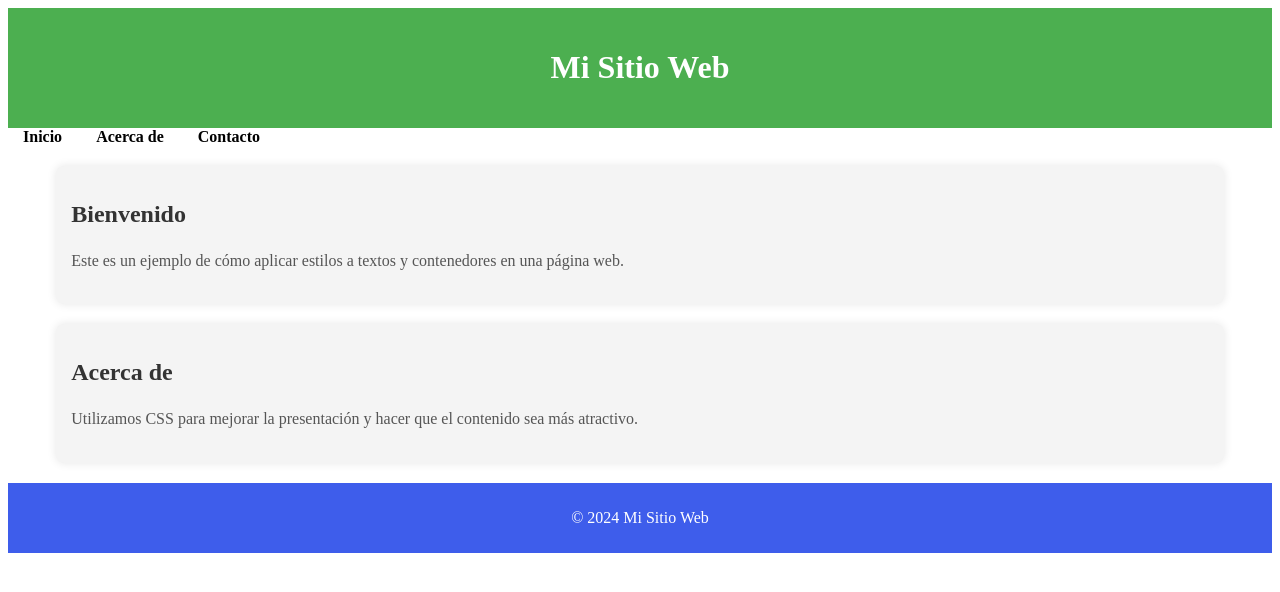
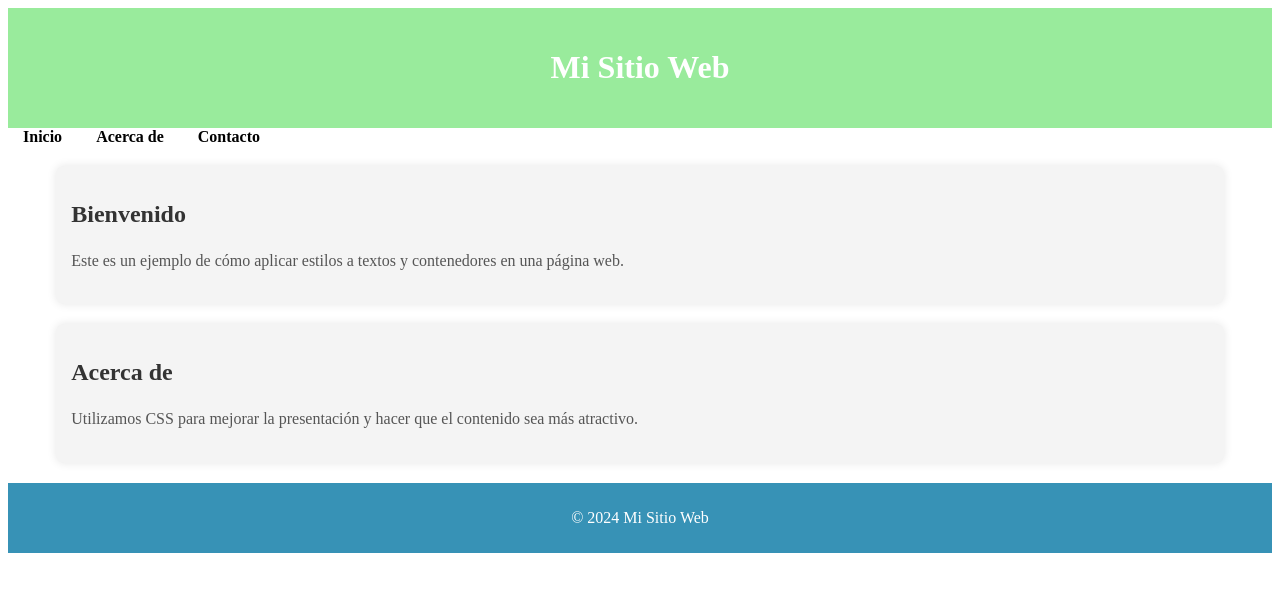
Before and after one commit to liseth2345/laboratorio9, a plain HTML site: page lab9.html in a window 1280 px wide. Drawn offline with Linux system fonts and the light colour scheme.

Commit message:
modificando estilos

```diff
--- a/style.css
+++ b/style.css
@@ -1,6 +1,6 @@
  /* Estilos para el encabezado */
  header {
-    background-color: #4CAF50;
+    background-color: #99eb9c;
     padding: 20px;
     text-align: center;
     color: white;
@@ -40,7 +40,7 @@ nav a:hover {
 
 /* Estilos para el pie de página */
 footer {
-    background-color: #3e5deb;
+    background-color: #3792b6;
     color: white;
     text-align: center;
     padding: 10px 0;
```
